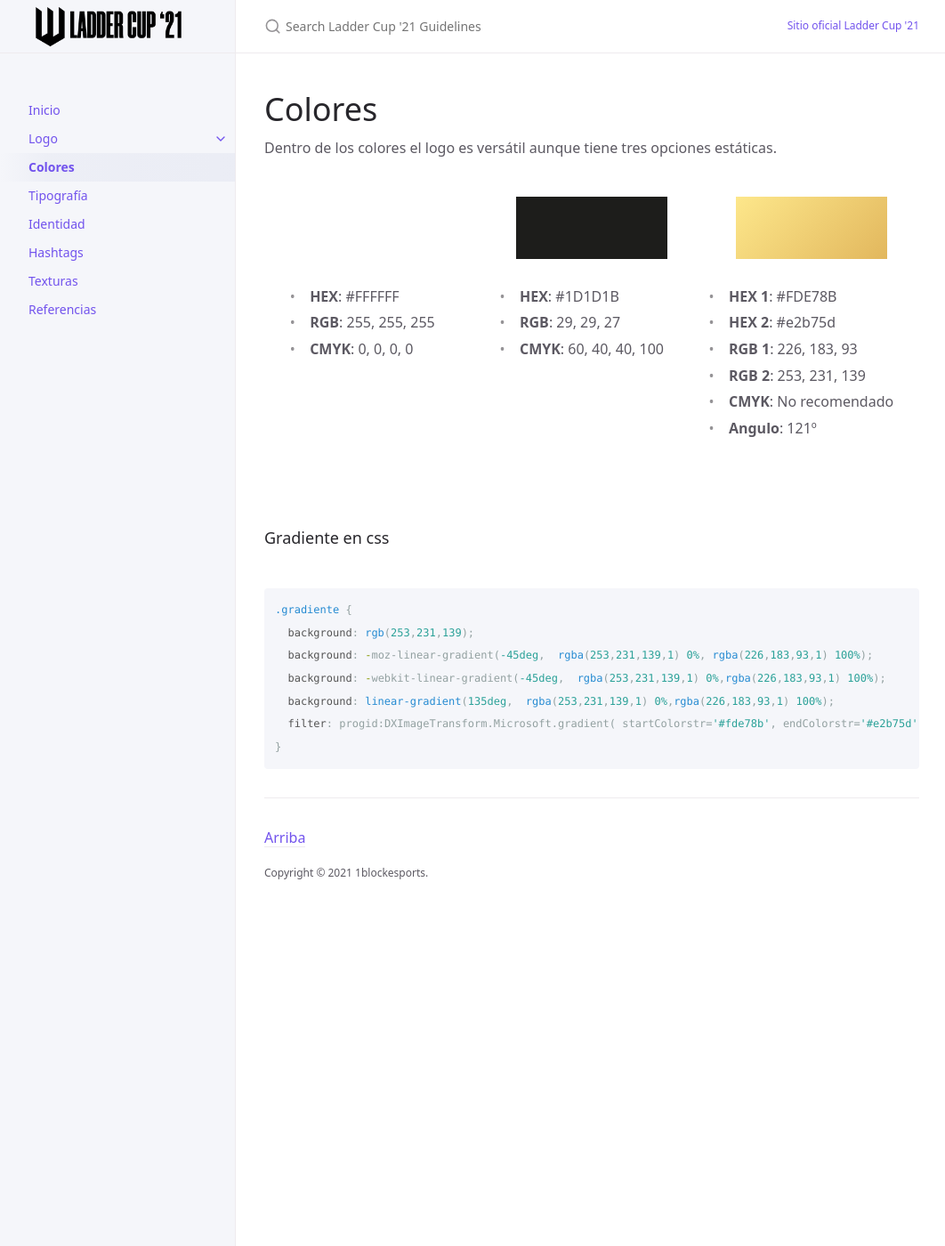
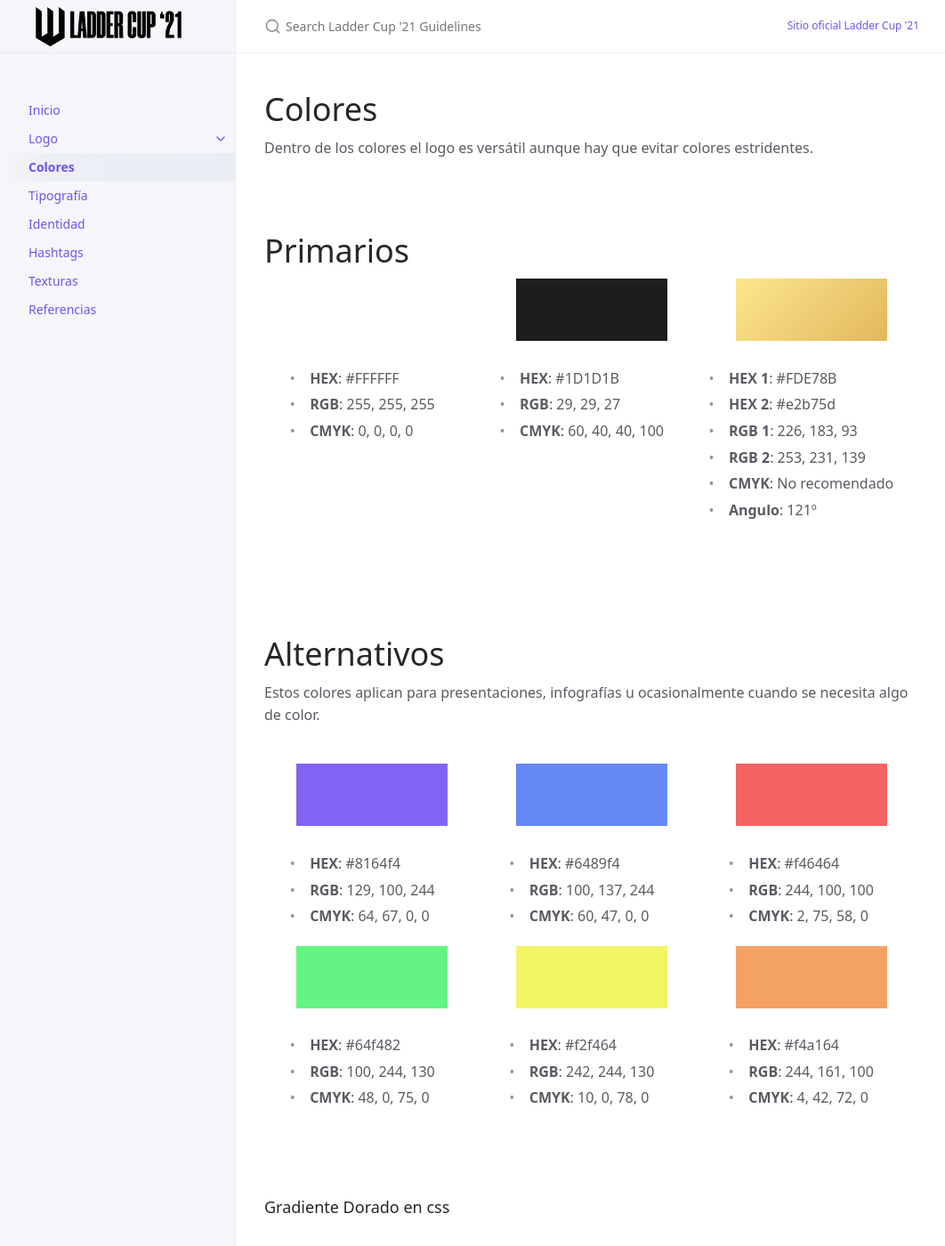
Before and after one commit to 1blockesports/laddercup-guidelines, a Jekyll site: the page built from docs/colores.md, in a window 1280 px wide and 1400 px high. Shown: the whole window at 89% size, without its empty margins (107-1169 px from the left). Built offline with Jekyll 4.4.1, drawn with Linux system fonts in a browser that asks for light colours.

Commit message:
Update colores.md

````diff
--- a/docs/colores.md
+++ b/docs/colores.md
@@ -6,8 +6,10 @@ nav_order: 3
 
 # Colores
 
-Dentro de los colores el logo es versátil aunque tiene tres opciones estáticas.
+Dentro de los colores el logo es versátil aunque hay que evitar colores estridentes.
 <br><br>
+
+# Primarios
 
 <div style="display:flex;flex-direction:row;flex-wrap:wrap;justify-content:space-between;align-items:flex-start">
 <div style="width:33%;display:flex;flex-direction:column;align-items:center;justify-content:center">
@@ -47,7 +49,68 @@ Dentro de los colores el logo es versátil aunque tiene tres opciones estáticas
 </div>
 <br><br>
 
-### Gradiente en css
+# Alternativos
+
+Estos colores aplican para presentaciones, infografías u ocasionalmente cuando se necesita algo de color.<br><br>
+
+<div style="display:flex;flex-direction:row;flex-wrap:wrap;justify-content:space-between;align-items:flex-start">
+<div style="width:33%;display:flex;flex-direction:column;align-items:center;justify-content:center">
+<div style="width:70%;height:70px;background-color:#8164f4"></div><br>
+
+<ul style="margin:0;padding:0;list-style:none;">
+<li><strong>HEX</strong>: #8164f4</li>
+<li><strong>RGB</strong>: 129, 100, 244</li>
+<li><strong>CMYK</strong>: 64, 67, 0, 0</li>
+</ul>
+
+</div>
+<div style="width:33%;display:flex;flex-direction:column;align-items:center;justify-content:center">
+<div style="width:70%;height:70px;background-color:#6489f4"></div><br>
+
+<ul style="margin:0;padding:0;list-style:none;">
+<li><strong>HEX</strong>: #6489f4</li>
+<li><strong>RGB</strong>: 100, 137, 244</li>
+<li><strong>CMYK</strong>: 60, 47, 0,   0</li>
+</ul>
+</div>
+<div style="width:33%;display:flex;flex-direction:column;align-items:center;justify-content:center;margin-bottom:1rem">
+<div style="width:70%;height:70px;  background: #f46464"></div><br>
+<ul style="margin:0;padding:0;list-style:none;">
+<li><strong>HEX</strong>: #f46464</li>
+<li><strong>RGB</strong>: 244, 100, 100</li>
+<li><strong>CMYK</strong>: 2, 75, 58, 0</li>
+</ul>
+</div>
+<div style="width:33%;display:flex;flex-direction:column;align-items:center;justify-content:center">
+<div style="width:70%;height:70px;  background: #64f482"></div><br>
+<ul style="margin:0;padding:0;list-style:none;">
+<li><strong>HEX</strong>: #64f482</li>
+<li><strong>RGB</strong>: 100, 244, 130</li>
+<li><strong>CMYK</strong>: 48, 0, 75, 0</li>
+</ul>
+</div>
+<div style="width:33%;display:flex;flex-direction:column;align-items:center;justify-content:center">
+<div style="width:70%;height:70px;  background: #f2f464"></div><br>
+<ul style="margin:0;padding:0;list-style:none;">
+<li><strong>HEX</strong>: #f2f464</li>
+<li><strong>RGB</strong>: 242, 244, 130</li>
+<li><strong>CMYK</strong>: 10, 0, 78, 0</li>
+</ul>
+</div>
+<div style="width:33%;display:flex;flex-direction:column;align-items:center;justify-content:center">
+<div style="width:70%;height:70px;  background: #f4a164"></div><br>
+<ul style="margin:0;padding:0;list-style:none;">
+<li><strong>HEX</strong>: #f4a164</li>
+<li><strong>RGB</strong>: 244, 161, 100</li>
+<li><strong>CMYK</strong>: 4, 42, 72, 0</li>
+</ul>
+</div>
+</div>
+<br><br>
+
+
+
+### Gradiente Dorado en css
 <br>
 
 ```css
````
